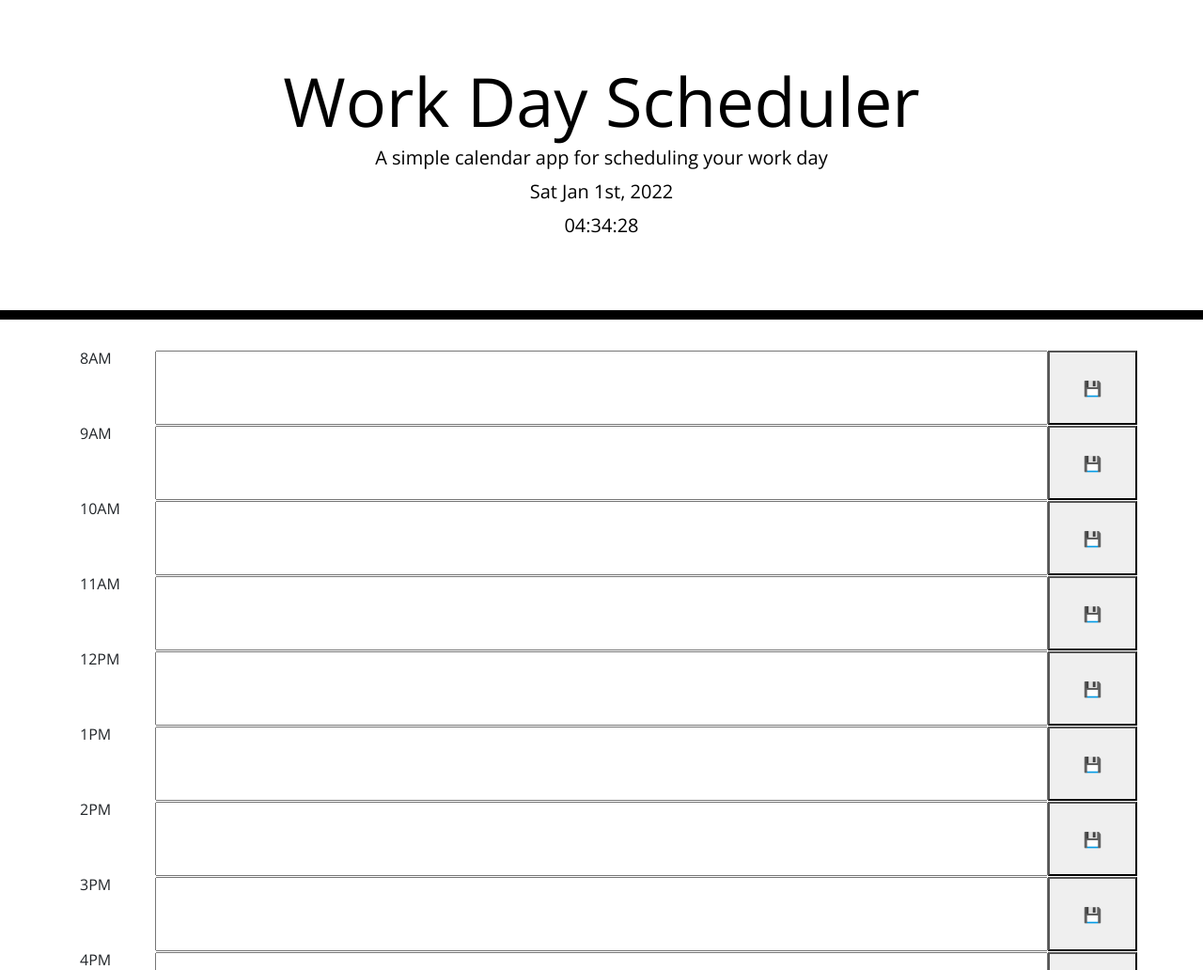
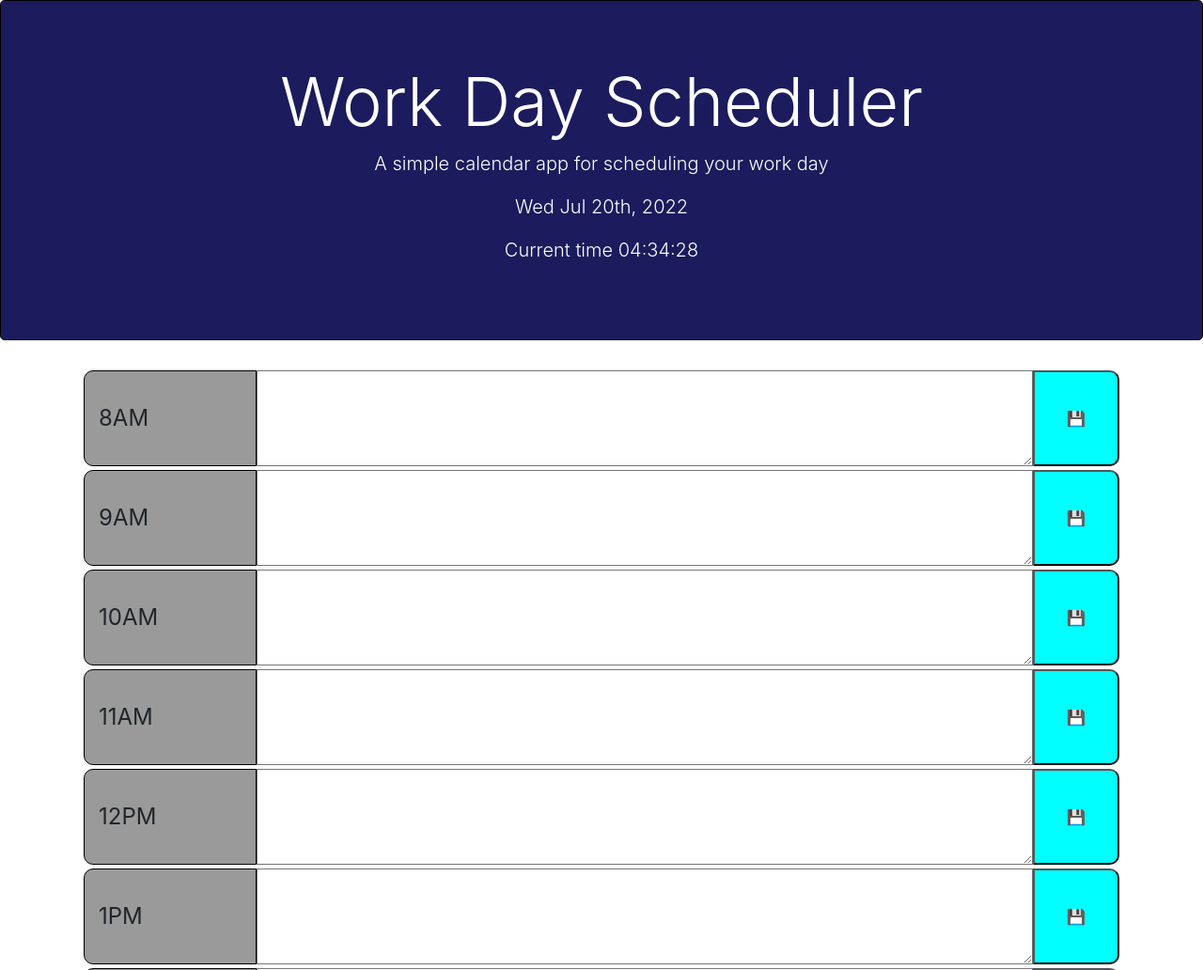
Before and after one commit to vyang14/work-day-planner-momentjs, a plain HTML site: page index.html in a window 1280 px wide. Shown: the top 1032 px of the page at 94% size. Drawn offline with nearby package versions, Linux system fonts and the light colour scheme.

Commit message:
Rows styled. Row time and contents now locally stored upon clicking save button.

```diff
--- a/assets/css/style.css
+++ b/assets/css/style.css
@@ -1,17 +1,43 @@
+.jumbotron {
+    background-color: rgb(27, 27, 93);
+    color:white;
+    text-align: center;
+    border-style:solid;
+    border-width: 1px;
+    border-color: black;
+    font-weight: 400;
+}
+.row {
+    margin: 4px;
+}
+
 .timeOfDay {
-    background-color: white;
+    border-style:solid;
+    border-width: 1px;
+    border-color: black;
+    background-color: rgb(154, 154, 154);
     display: flex;
     text-align: center;
-    align-items: center;
-    border: 2px;
-    border-color: black;
-    border-radius: 15px 0px 0px 15px;
+    border-radius: 10px 0px 0px 10px;
+    line-height: 100px;
+    font-size: 24px;
+    font-weight: 400;
 }
 
 .save {
     background-color: aqua;
     text-align: center;
-    border: 2px;
-    border-color: black;
-    border-radius: 0px 15px 15px 0px;
+    border-radius: 0px 10px 10px 0px;
 }
+
+.past{
+    background-color: rgb(156, 43, 43);
+}
+
+.present{
+    background-color: rgb(199, 199, 199);
+}
+
+.future{
+    background-color: white;
+}
--- a/assets/js/script.js
+++ b/assets/js/script.js
@@ -1,59 +1,51 @@
-var theHours = ['8AM', '9AM','10AM','11AM','12PM','1PM','2PM','3PM','4PM','5PM','6PM','7PM', '8PM', '9PM']
+var theHours = ['12AM', '1AM','2AM','3AM','4AM','5AM','6AM','7AM','8AM', '9AM','10AM','11AM','12PM','1PM','2PM','3PM','4PM','5PM','6PM','7PM', '8PM', '9PM', '10PM', '11PM']
 var planEl = document.getElementById('timeBlocks');
-var todayMyDudes = moment('1-1-2022', 'M-D-YYYY').format('ddd MMM Do, YYYY');
+var todayMyDudes = moment().format('ddd MMM Do, YYYY');
 $("#currentDay").text(todayMyDudes);
 
 function theTimeIsNow(){
     var currentTime = moment().format('hh:mm:ss');
-    $("#currentTime").text(currentTime);
-}
+    $("#currentTime").text(`Current time ${currentTime}`);
+};
 
-setInterval(theTimeIsNow, 1000)
+function saveContent(){
+    var storedValues = {
+    time: this.previousElementSibling.previousElementSibling.textContent,
+    task: this.previousElementSibling.value
+    };
+    localStorage.setItem("storedStuff", JSON.stringify(storedValues));
+};
 
-for (var i = 0; i < theHours.length; i++){
-    // debugger;
-    console.log(`for loop iteration: ${i}.`);
+setInterval(theTimeIsNow, 1000);
+
+for (var i = 8; i < 19; i++){
+    console.log(i + ' = i');
     var entireRow = document.createElement('div');
     var timeEl = document.createElement('div');
     var hourEl = document.createElement('div');
-    var taskRow = document.createElement('input');
+    var taskRow = document.createElement('textarea');
     var saveRow = document.createElement('button');
 
     hourEl.appendChild(document.createTextNode(theHours[i]));
     saveRow.innerHTML = '💾';
     entireRow.classList.add('row');
-    timeEl.classList.add('timeOfDay', 'col-1');
-    taskRow.classList.add('input','col-10');
+    timeEl.classList.add('timeOfDay', 'col-2');
+    taskRow.classList.add('input','col-9', `task${i}`);
     saveRow.classList.add('save','col-1');
+
+    if (i < moment().format('HH')) {
+        taskRow.classList.add('past');
+    } else if (i === moment().format('HH')){
+        taskRow.classList.add('present');
+    } else {
+        taskRow.classList.add('future');
+    }
 
     timeEl.appendChild(hourEl);
     entireRow.appendChild(timeEl);
     entireRow.appendChild(taskRow);
     entireRow.appendChild(saveRow);
     planEl.appendChild(entireRow);
-    // var entireRow = $('<div>').attr('class', 'row');
-    // var timeRow = $('<div></div>').text(theHours[i])
-    // var taskRow = $('<input>').attr({
-    //     class: 'input',
-    //     id: `task${i}`,
-    //     placeholder: '--Your Task Here--'});
-    // var saveRow = $('<div></div>').text('💾');
 
-    // $(timeRow).attr('class', 'theTime');
-    // $(saveRow).attr('class', 'col-2');
-
-
-// entireRow.classList.add('customRow');
-// timeRow.classList.add('theTime');
-// taskRow.classList.add('col-8');
-// saveRow.classList.add('center', 'save');
-
-    // $('#theTime').html($(theHours));
-
-
-
-    // entireRow.appendChild(timeRow);
-    // entireRow.appendChild(taskRow);
-    // entireRow.appendChild(saveRow);
-    // planEl.appendChild(entireRow);
+    saveRow.addEventListener('click', saveContent);
 };
--- a/index.html
+++ b/index.html
@@ -4,21 +4,13 @@
     <meta charset="UTF-8" />
     <meta name="viewport" content="width=device-width, initial-scale=1.0" />
     <meta http-equiv="X-UA-Compatible" content="ie=edge" />
-    <link
-      rel="stylesheet"
-      href="https://stackpath.bootstrapcdn.com/bootstrap/4.3.1/css/bootstrap.min.css"7
-    />
-    <link
-      rel="stylesheet"
-      href="https://use.fontawesome.com/releases/v5.8.1/css/all.css"
+    <link rel="stylesheet" href="https://stackpath.bootstrapcdn.com/bootstrap/4.3.1/css/bootstrap.min.css"/>
+    <link rel="stylesheet" href="https://use.fontawesome.com/releases/v5.8.1/css/all.css"
       integrity="sha384-50oBUHEmvpQ+1lW4y57PTFmhCaXp0ML5d60M1M7uH2+nqUivzIebhndOJK28anvf"
-      crossorigin="anonymous"
-    />
-    <link
-      href="https://fonts.googleapis.com/css?family=Open+Sans&display=swap"
-      rel="stylesheet"
-    />
-    <link rel="stylesheet" href="style.css" />
+      crossorigin="anonymous"/>
+    <link href="https://fonts.googleapis.com/css?family=Open+Sans&display=swap"
+      rel="stylesheet"/>
+    <link rel="stylesheet" href="./assets/css/style.css" />
     <title>Work Day Scheduler</title>
   </head>
 
```
